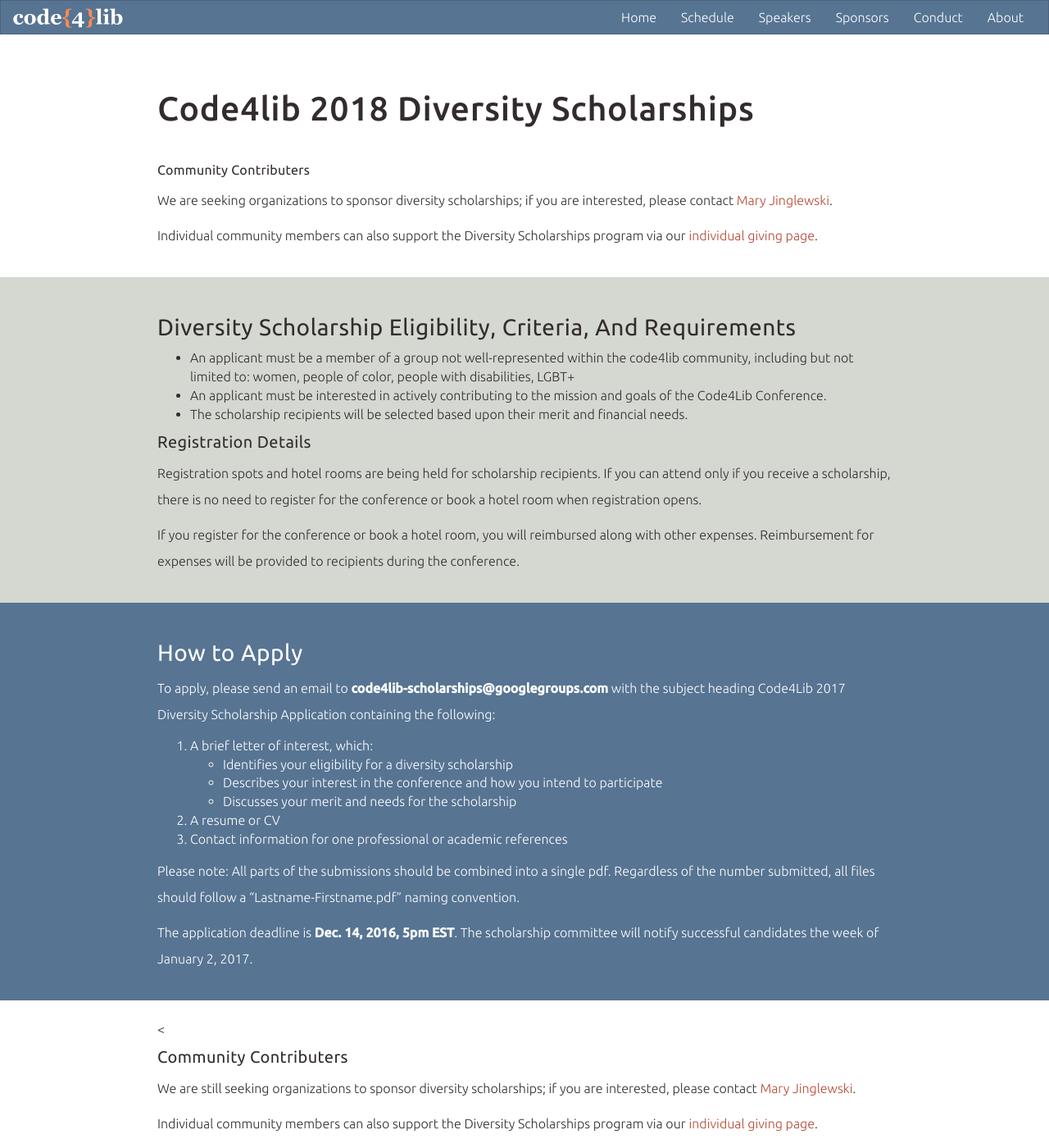
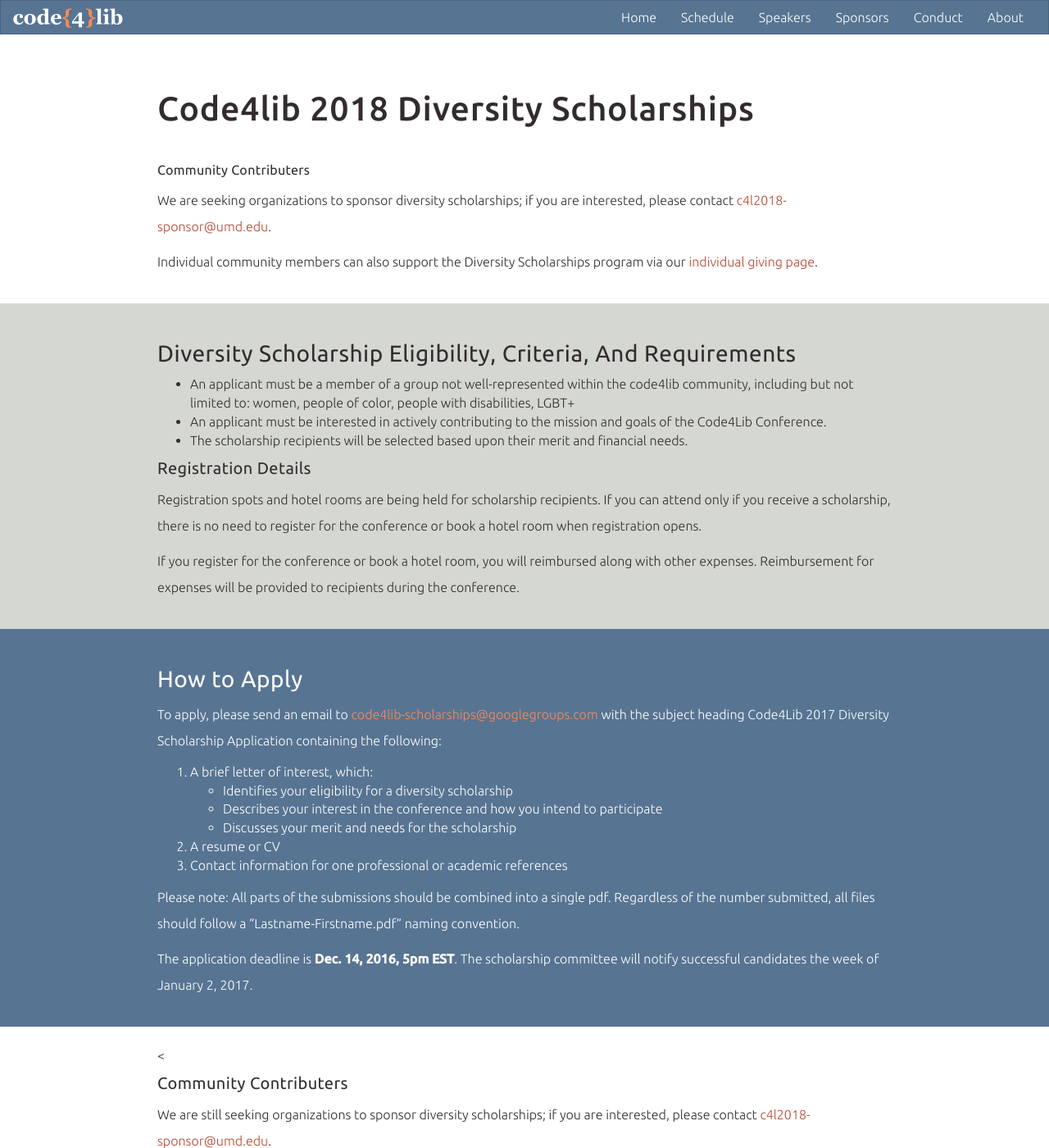
Before and after one commit to code4lib/2018.code4lib.org, a Jekyll site: the page built from diversity-scholarships/index.html, in a window 1280 px wide and 1400 px high. Shown: the whole window at 82% size. Built offline with Jekyll 4.4.1, drawn with Linux system fonts in a browser that asks for light colours; some web fonts are replaced.

Commit message:
update emails to the new sponsor contact

```diff
--- a/_data/conf.yml
+++ b/_data/conf.yml
@@ -2,6 +2,7 @@
 keynote-voting-link: "https://vote.code4lib.org/election/41"
 livestream-url: "https://www.youtube.com/user/code4lib"
 main-conf-email: ""
+sponsor-contact-email: "c4l2018-sponsor@umd.edu"
 panel-proposal-form: "https://goo.gl/forms/q2KbVcO4ntkh6bPp1"
 panel-voting-link: "http://vote.code4lib.org/election/43"
 registration-form: "https://www.eventsforce.net/concentra/14/register"
--- a/diversity-scholarships/index.html
+++ b/diversity-scholarships/index.html
@@ -12,7 +12,7 @@
         <p>
             We are seeking organizations to sponsor diversity scholarships;
             if you are interested, please
-            contact <a href="mailto:{{main-conf-email}}">Mary Jinglewski</a>.
+            contact <a href="mailto:{{site.data.conf.sponsor-contact-email}}">{{site.data.conf.sponsor-contact-email}}</a>.
         </p>
         <p>
             Individual community members can also support the Diversity Scholarships program via our
@@ -130,7 +130,7 @@
         <a name="how-to-apply"></a>
         <h3>How to Apply</h3>
         <p>
-            To apply, please send an email to <strong>code4lib-scholarships@googlegroups.com</strong> with the subject heading
+            To apply, please send an email to <a href="mailto:code4lib-scholarships@googlegroups.com">code4lib-scholarships@googlegroups.com</a> with the subject heading
             Code4Lib 2017 Diversity Scholarship Application containing the following:
         </p>
         <ol>
@@ -163,7 +163,7 @@
       <<h4>Community Contributers</h4>
       <p>
         We are still seeking organizations to sponsor diversity scholarships;
-        if you are interested, please contact <a href="mailto:{{main-conf-email}}">Mary Jinglewski</a>.
+        if you are interested, please contact <a href="mailto:{{site.data.conf.sponsor-contact-email}}">{{site.data.conf.sponsor-contact-email}}</a>.
       </p>
       <p>
           Individual community members can also support the Diversity Scholarships program via our
--- a/prospectus/index.html
+++ b/prospectus/index.html
@@ -77,7 +77,7 @@
         </p>
 
         <p>
-          If you're ready to make a pledge or have more questions, please get in touch with Mary Jinglewski (<a href="mailto:{{main-conf-email}}">{{main-conf-email}}</a>).
+          If you're ready to make a pledge or have more questions, please contact <a href="mailto:{{site.data.conf.sponsor-contact-email}}">{{site.data.conf.sponsor-contact-email}}</a>.
         </p>
 
         {% comment %}
@@ -407,7 +407,7 @@
         <h3>Sponsor Contact</h3>
         <p>
             If you would like to pledge your support at any level, or have questions about sponsorship,
-            feel free to <a href="mailto:{{main-conf-email}}">email</a> Mary Jinglewski, co-chair of the Code4Lib 2017 Budget and Sponsorship Committee.
+            feel free to email <a href="mailto:{{site.data.conf.sponsor-contact-email}}"> {{site.data.conf.sponsor-contact-email}}</a>.
         </p>
     </div>
 </div>
```
